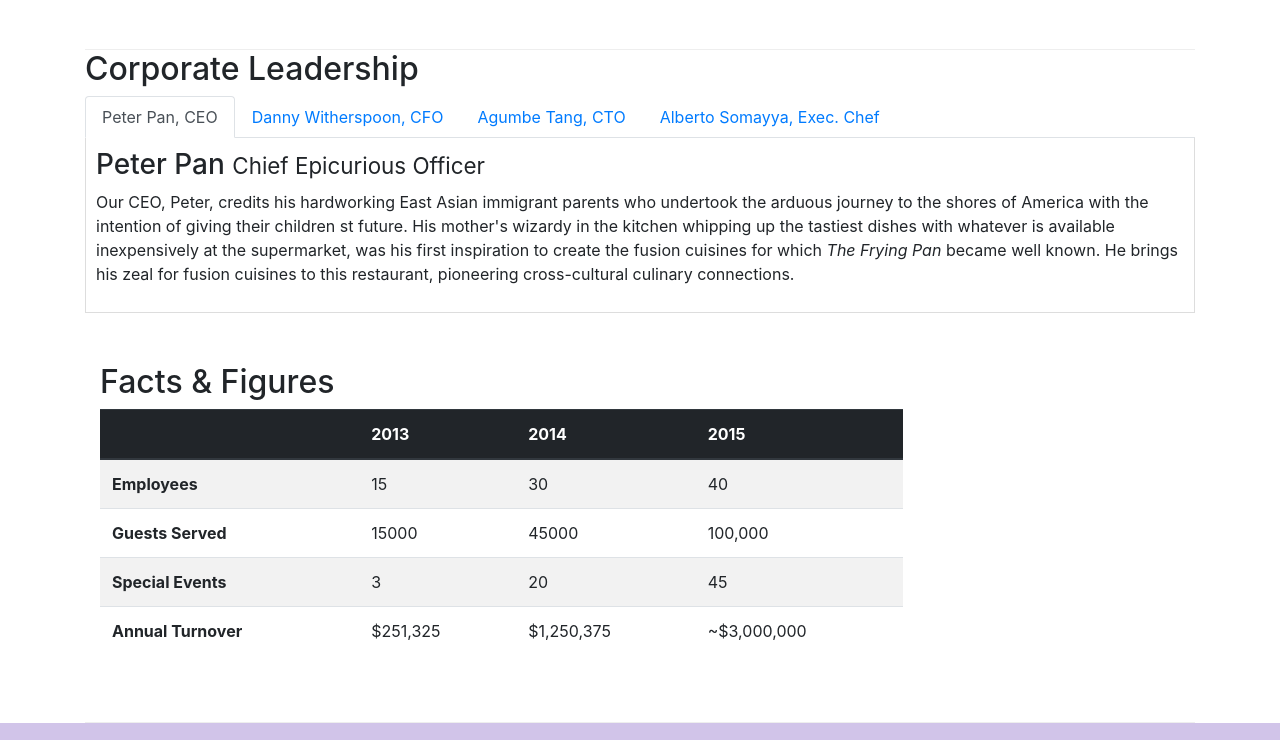
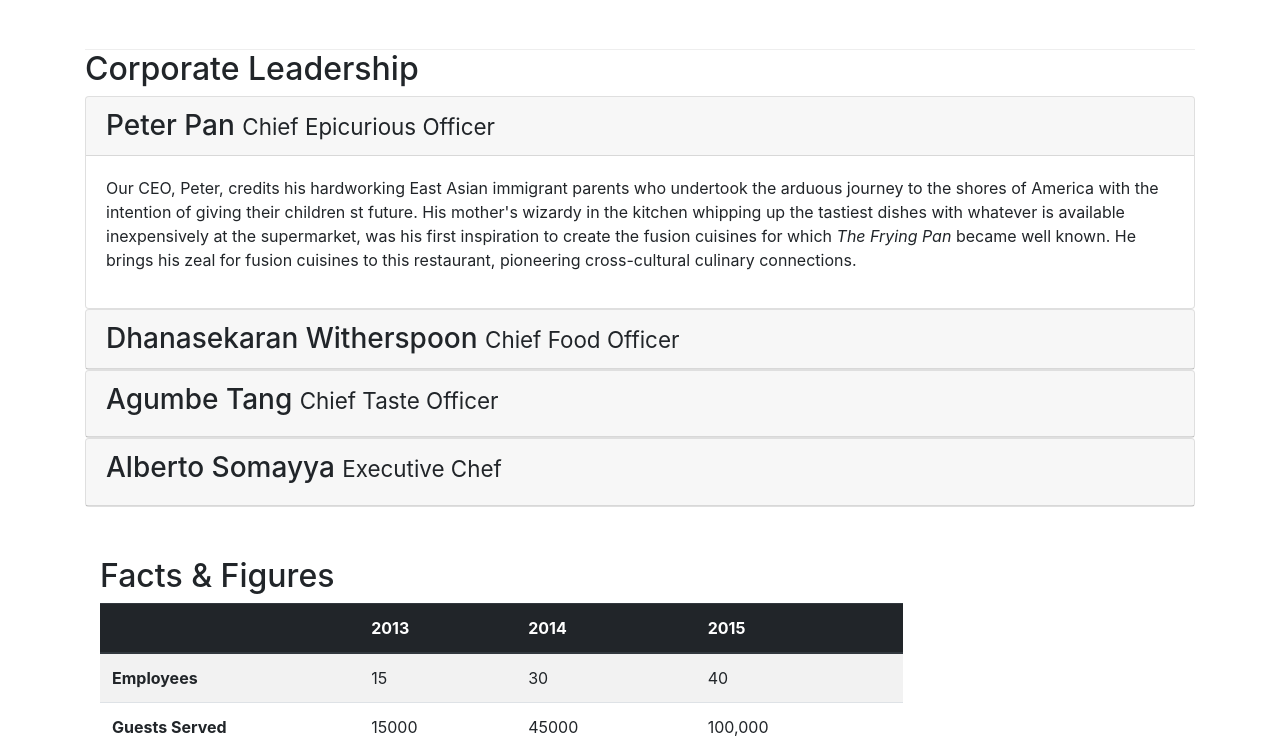
Before and after one commit to Matri-Net/conFusion, a website: page aboutus.html in a window 1280 px wide. Shown: the part 914-1654 px from the top of the page. Drawn offline with nearby package versions, Linux system fonts and the light colour scheme.

Commit message:
Accordion

```diff
--- a/aboutus.html
+++ b/aboutus.html
@@ -98,40 +98,62 @@
         <div>
             <div>
                 <h2>Corporate Leadership</h2>
-                <ul class="nav nav-tabs">
-                    <li class="nav-item">
-                      <a class="nav-link active" href="#peter"
-                        role="tab" data-toggle="tab">Peter Pan, CEO</a>
-                    </li>
-                    <li class="nav-item">
-                      <a class="nav-link" href="#danny" role="tab"
-                        data-toggle="tab">Danny Witherspoon, CFO</a>
-                    </li>
-                    <li class="nav-item">
-                      <a class="nav-link" href="#agumbe"role="tab"
-                        data-toggle="tab">Agumbe Tang, CTO</a>
-                    </li>
-                    <li class="nav-item">
-                      <a class="nav-link" href="#alberto" role="tab"
-                        data-toggle="tab">Alberto Somayya, Exec. Chef</a>
-                    </li>
-                </ul>
-                <div class="tab-content">
-                    <div role="tabpanel" class="tab-pane fade show active" id="peter">
-                        <h3>Peter Pan <small>Chief Epicurious Officer</small></h3>
+                <div id="accordion">
+                    <div class="card">
+                        <div class="card-header" role="tab" id="peterhead">
+                            <h3 class="mb-0">
+                                <a class="collapsed" data-toggle="collapse" data-target="#peter">
+                                Peter Pan <small>Chief Epicurious Officer</small>
+                                </a>
+                            </h3>
+                        </div>
+                        <div class="collapse show" id="peter" data-parent="#accordion">
+                                <div class="card-body">
                                     <p class="d-none d-sm-block">Our CEO, Peter, credits his hardworking East Asian immigrant parents who undertook the arduous journey to the shores of America with the intention of giving their children st future. His mother's wizardy in the kitchen whipping up the tastiest dishes with whatever is available inexpensively at the supermarket, was his first inspiration to create the fusion cuisines for which <em>The Frying Pan</em> became well known. He brings his zeal for fusion cuisines to this restaurant, pioneering cross-cultural culinary connections.</p>
                                 </div>
-                    <div role="tabpanel" class="tab-pane fade" id="danny">
-                        <h3>Dhanasekaran Witherspoon<small>Chief Food Officer</small></h3>
+                        </div>
+                    </div>
+                    <div class="card">
+                        <div class="card-header" role="tab" id="dannyhead">
+                            <h3 class="mb-0">
+                                <a class="collapsed" data-toggle="collapse" data-target="#danny">
+                                Dhanasekaran Witherspoon <small>Chief Food Officer</small>
+                                </a>
+                            </h3>
+                        </div>
+                        <div class="collapse" id="danny" data-parent="#accordion">
+                                <div class="card-body">
                                     <p class="d-none d-sm-block">Our CFO, Danny, as he is affectionately referred to by his colleagues, comes from a long established family tradition in farming and produce. His experiences growing up on a farm in the Australian outback gave him great appreciation for varieties of food As he puts it in his own words, <em>Everything that runs, wins, and everything that stays, pays!</em></p>
                                 </div>
-                    <div role="tabpanel" class="tab-pane fade" id="agumbe">
+                        </div>
+                    </div>
+                    <div class="card">
+                        <div class="card-header" role="tab" id="agumbehead">
+                            <h3 class="mb-0">
+                                <a class="collapsed" data-toggle="collapse" data-target="#agumbe">
                                 <h3>Agumbe Tang <small>Chief Taste Officer</small></h3>
+                                </a>
+                            </h3>
+                        </div>
+                        <div class="collapse" id="agumbe" data-parent="#accordion">
+                                <div class="card-body">
                                     <p class="d-none d-sm-block">Blessed with the most discerning gustatory sense, Agumbe, our CTO, personally ensures that every dish that we serve meets his exacting tastes. Our chefs dread the tongue lashing that ensues if their dish does not meet his exacting standards. He lives by his motto, <em>You click only if you survive my lick.</em></p>
                                 </div>
-                    <div role="tabpanel" class="tab-pane fade" id="alberto">
+                        </div>
+                    </div>
+                    <div class="card">
+                        <div class="card-header" role="tab" id="albertohead">
+                            <h3 class="mb-0">
+                                <a class="collapsed" data-toggle="collapse" data-target="#alberto">
                                 <h3>Alberto Somayya <small>Executive Chef</small></h3>
+                                </a>
+                            </h3>
+                        </div>
+                        <div class="collapse" id="alberto" data-parent="#accordion">
+                                <div class="card-body">
                                     <p class="d-none d-sm-block">Award winning three-star Michelin chef with wide International experience having worked closely with whos-who in the culinary world, he specializes in creating mouthwatering Indo-Italian fusion experiences. He says, <em>Put together the cuisines from the two craziest cultures, and you get a winning hit! Amma Mia!</em></p>
+                                </div>
+                        </div>
                     </div>
                 </div>
             </div>
```
Lines whose indentation alone changed are shown as unchanged.
